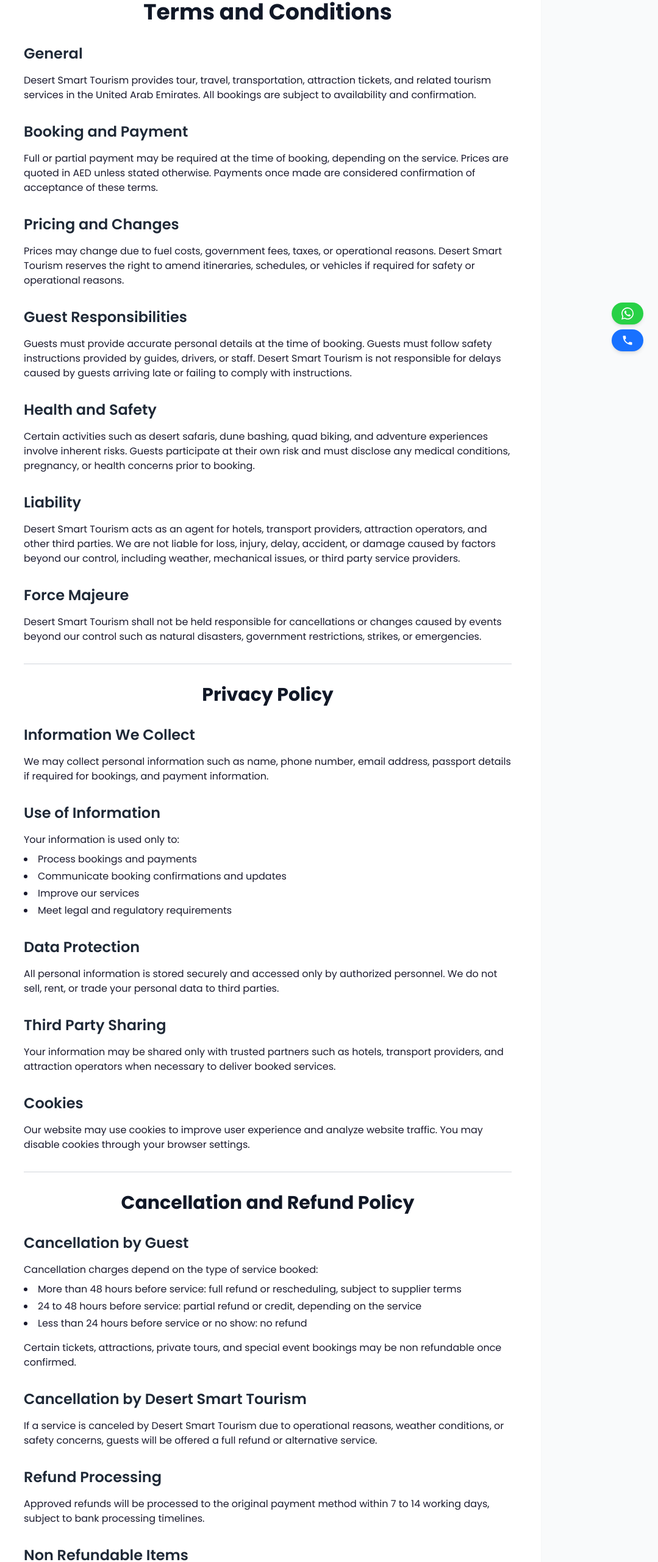
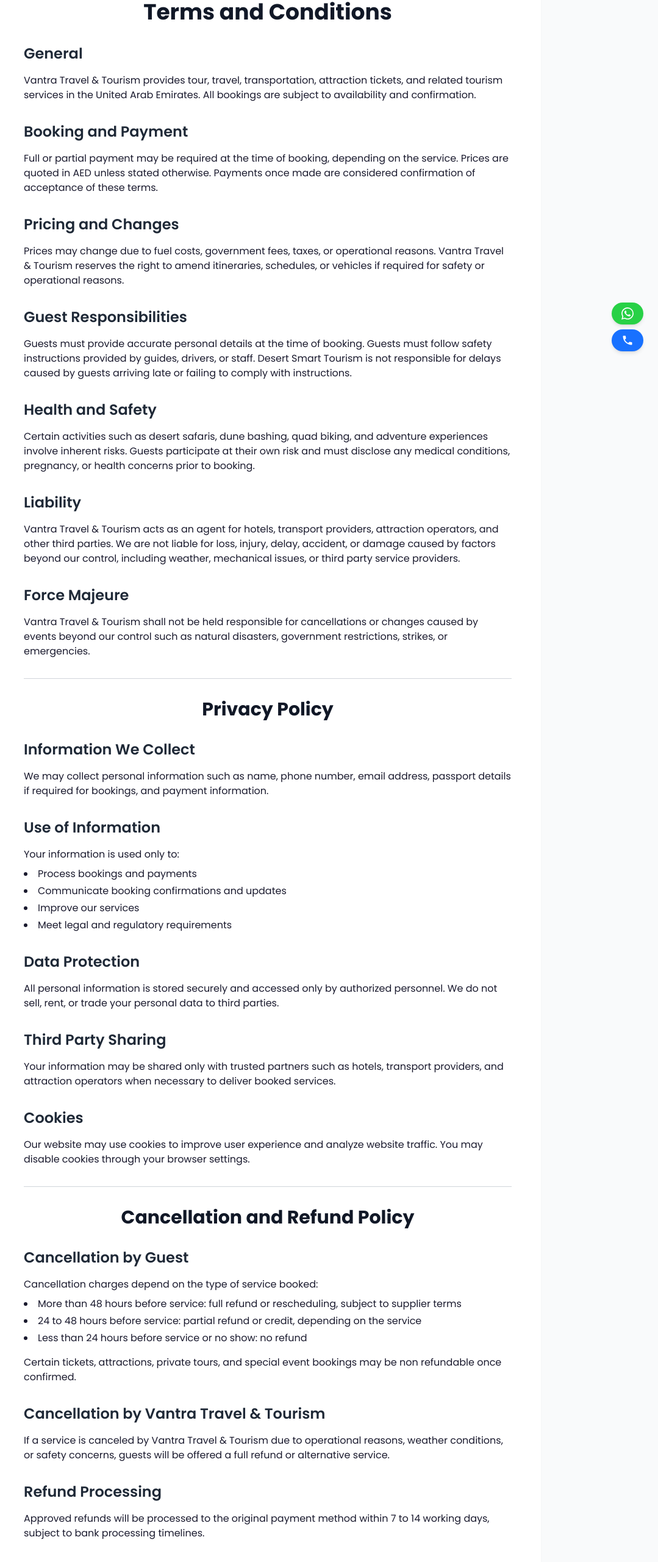
Before and after one commit to peterk1122/vantratours, a Next.js app: page /terms-and-conditions in a window 1280 px wide. Shown: the part 200-2761 px from the top of the page at 61% size, without its empty margins (201-1280 px from the left). Built offline with nearby package versions, Linux system fonts and the light colour scheme; no server answers; the database is empty; a web font is replaced by a local one.

Commit message:
Update page.tsx

```diff
--- a/app/terms-and-conditions/page.tsx
+++ b/app/terms-and-conditions/page.tsx
@@ -22,7 +22,7 @@ export default function TermsPage() {
         <section className="space-y-4">
           <h2 className="text-2xl font-semibold text-gray-800">General</h2>
           <p>
-            Desert Smart Tourism provides tour, travel, transportation, attraction tickets,
+            Vantra Travel & Tourism provides tour, travel, transportation, attraction tickets,
             and related tourism services in the United Arab Emirates. All bookings are
             subject to availability and confirmation.
           </p>
@@ -43,7 +43,7 @@ export default function TermsPage() {
           <h2 className="text-2xl font-semibold text-gray-800">Pricing and Changes</h2>
           <p>
             Prices may change due to fuel costs, government fees, taxes, or operational reasons.
-            Desert Smart Tourism reserves the right to amend itineraries, schedules, or vehicles
+            Vantra Travel & Tourism reserves the right to amend itineraries, schedules, or vehicles
             if required for safety or operational reasons.
           </p>
         </section>
@@ -73,7 +73,7 @@ export default function TermsPage() {
         <section className="space-y-4">
           <h2 className="text-2xl font-semibold text-gray-800">Liability</h2>
           <p>
-            Desert Smart Tourism acts as an agent for hotels, transport providers, attraction
+            Vantra Travel & Tourism acts as an agent for hotels, transport providers, attraction
             operators, and other third parties. We are not liable for loss, injury, delay,
             accident, or damage caused by factors beyond our control, including weather,
             mechanical issues, or third party service providers.
@@ -84,7 +84,7 @@ export default function TermsPage() {
         <section className="space-y-4">
           <h2 className="text-2xl font-semibold text-gray-800">Force Majeure</h2>
           <p>
-            Desert Smart Tourism shall not be held responsible for cancellations or changes
+            Vantra Travel & Tourism shall not be held responsible for cancellations or changes
             caused by events beyond our control such as natural disasters, government
             restrictions, strikes, or emergencies.
           </p>
@@ -151,9 +151,9 @@ export default function TermsPage() {
             Certain tickets, attractions, private tours, and special event bookings may be non refundable once confirmed.
           </p>
 
-          <h2 className="text-2xl font-semibold text-gray-800 pt-4">Cancellation by Desert Smart Tourism</h2>
+          <h2 className="text-2xl font-semibold text-gray-800 pt-4">Cancellation by Vantra Travel & Tourism</h2>
           <p>
-            If a service is canceled by Desert Smart Tourism due to operational reasons, weather conditions, or safety concerns,
+            If a service is canceled by Vantra Travel & Tourism due to operational reasons, weather conditions, or safety concerns,
             guests will be offered a full refund or alternative service.
           </p>
 
```
